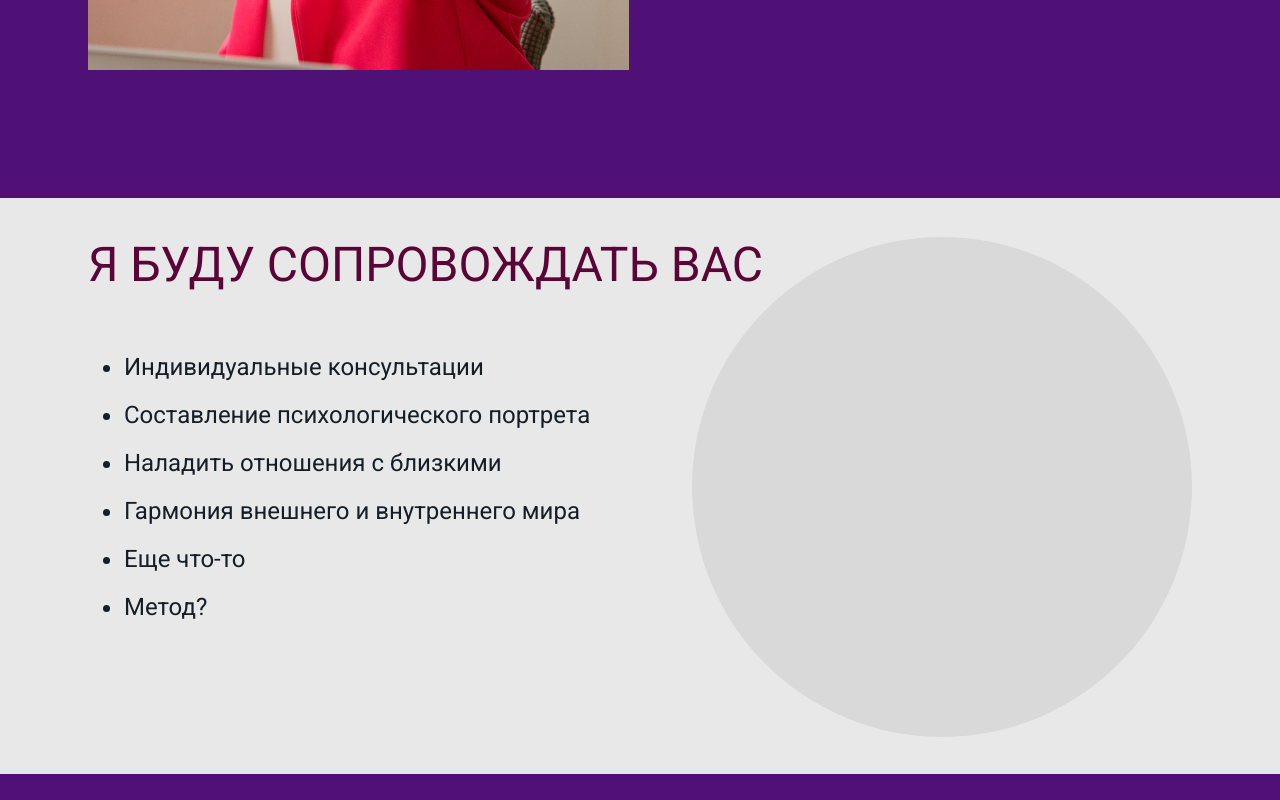
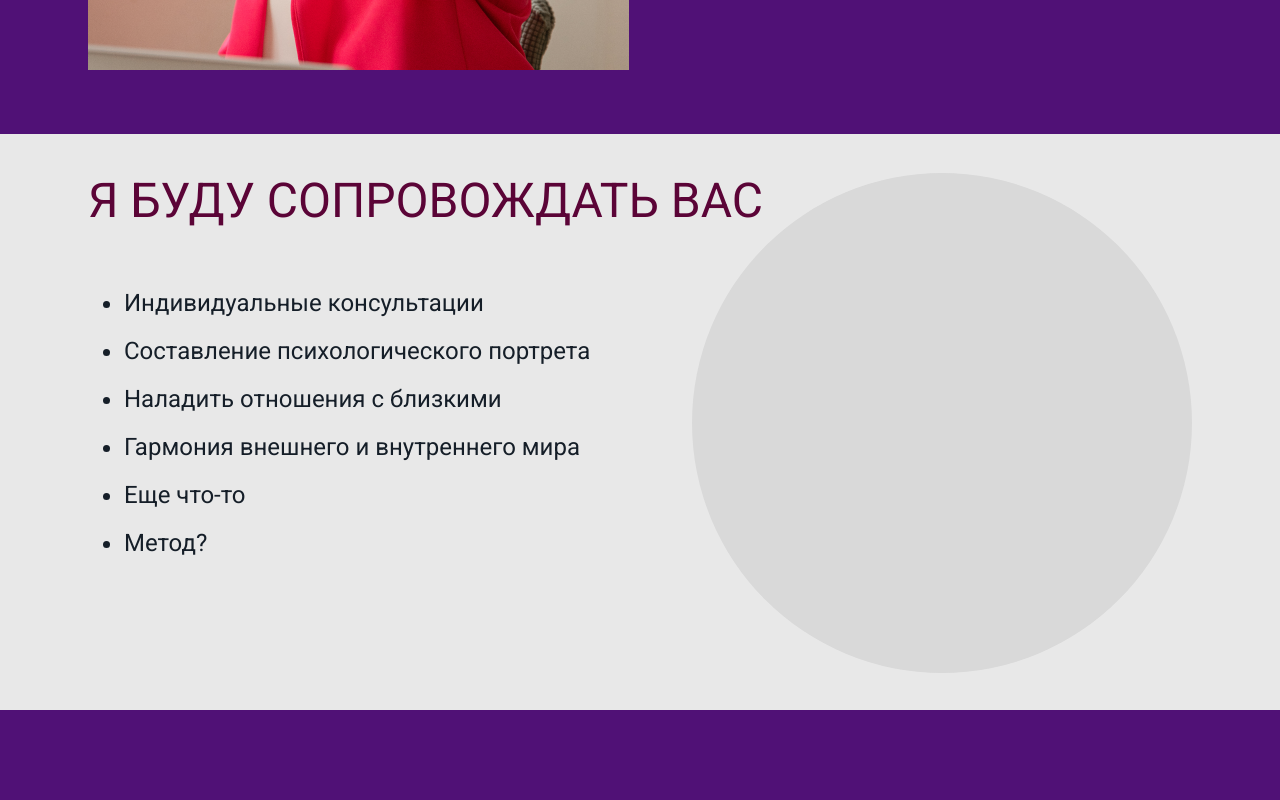
Before and after one commit to VovkaST/nkorotkova, a React (Create React App) app: page / in a window 1280 px wide. Shown: the part 520-1320 px from the top of the page. Built offline with nearby package versions, Linux system fonts and the light colour scheme.

Commit message:
Horizontal blocks between margin updated

```diff
--- a/src/hoc/HorizontalBlock/horizontalBlock.module.scss
+++ b/src/hoc/HorizontalBlock/horizontalBlock.module.scss
@@ -6,7 +6,7 @@
 
 .horizontal_block {
   height: 36rem;
-  margin: 8rem 0;
+  margin: 4rem 0 8rem;
   display: flex;
   flex-direction: column;
   justify-content: center;
@@ -25,3 +25,7 @@
     }
   }
 }
+
+.horizontal_block:nth-of-type(1) {
+  margin-top: 4rem;
+}
```
